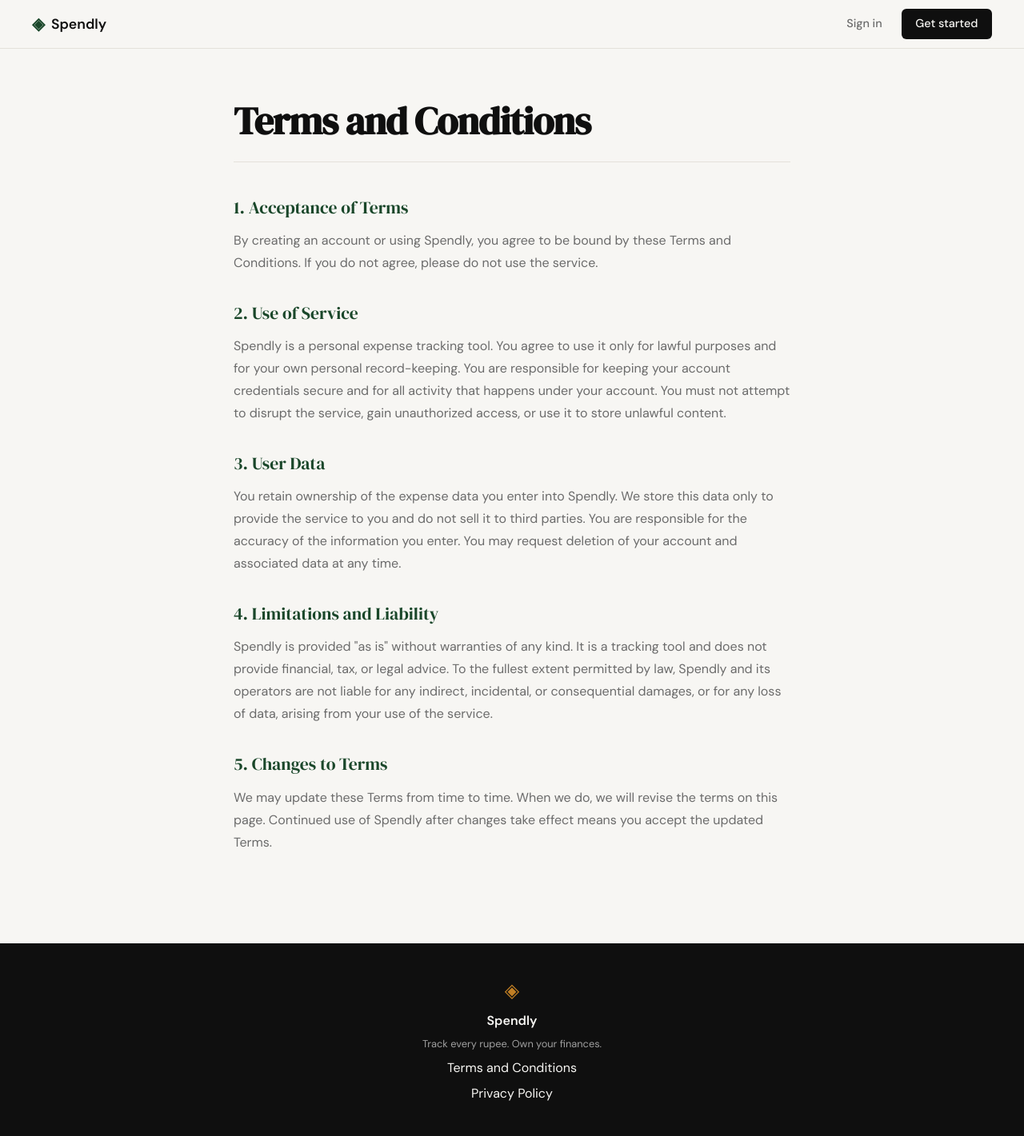
After one commit to Sandeeppasup/spendly, a Flask app: page /terms in a window 1280 px wide. The commit adds this page. Shown: the whole page at 80% size. Run offline with Flask 3, Linux system fonts and the light colour scheme.

Commit message:
landing: add terms and conditions page and route

```diff
--- a/app.py
+++ b/app.py
@@ -20,6 +20,11 @@ def register():
 @app.route("/login")
 def login():
     return render_template("login.html")
+
+
+@app.route("/terms")
+def terms():
+    return render_template("terms.html")
 
 
 # ------------------------------------------------------------------ #
--- a/static/css/style.css
+++ b/static/css/style.css
@@ -478,6 +478,43 @@ a { color: inherit; text-decoration: none; }
 .auth-switch a:hover { text-decoration: underline; }
 
 /* ------------------------------------------------------------------ */
+/* Legal pages (terms)                                                 */
+/* ------------------------------------------------------------------ */
+
+.legal {
+    max-width: 760px;
+    margin: 0 auto;
+    padding: 4rem 2rem 5rem;
+}
+
+.legal-title {
+    font-family: var(--font-display);
+    font-size: clamp(2rem, 4vw, 3rem);
+    line-height: 1.1;
+    letter-spacing: -0.02em;
+    color: var(--ink);
+    margin-bottom: 2.5rem;
+    padding-bottom: 1.5rem;
+    border-bottom: 1px solid var(--border);
+}
+
+.legal-section { margin-bottom: 2rem; }
+
+.legal-section h2 {
+    font-family: var(--font-display);
+    font-size: 1.35rem;
+    font-weight: 400;
+    color: var(--accent);
+    margin-bottom: 0.6rem;
+}
+
+.legal-section p {
+    font-size: 1rem;
+    color: var(--ink-muted);
+    line-height: 1.75;
+}
+
+/* ------------------------------------------------------------------ */
 /* Footer                                                              */
 /* ------------------------------------------------------------------ */
 
--- a/templates/base.html
+++ b/templates/base.html
@@ -34,7 +34,7 @@
             <span class="brand-icon">◈</span>
             <span class="footer-name">Spendly</span>
             <p class="footer-copy">Track every rupee. Own your finances.</p>
-            <a href="#">Terms and Conditions</a>
+            <a href="{{ url_for('terms') }}">Terms and Conditions</a>
             <a href="#">Privacy Policy</a>
         </div>
     </footer>
--- /dev/null
+++ b/templates/terms.html
@@ -0,0 +1,36 @@
+{% extends "base.html" %}
+
+{% block title %}Terms and Conditions — Spendly{% endblock %}
+
+{% block content %}
+
+<section class="legal">
+    <h1 class="legal-title">Terms and Conditions</h1>
+
+    <div class="legal-section">
+        <h2>1. Acceptance of Terms</h2>
+        <p>By creating an account or using Spendly, you agree to be bound by these Terms and Conditions. If you do not agree, please do not use the service.</p>
+    </div>
+
+    <div class="legal-section">
+        <h2>2. Use of Service</h2>
+        <p>Spendly is a personal expense tracking tool. You agree to use it only for lawful purposes and for your own personal record-keeping. You are responsible for keeping your account credentials secure and for all activity that happens under your account. You must not attempt to disrupt the service, gain unauthorized access, or use it to store unlawful content.</p>
+    </div>
+
+    <div class="legal-section">
+        <h2>3. User Data</h2>
+        <p>You retain ownership of the expense data you enter into Spendly. We store this data only to provide the service to you and do not sell it to third parties. You are responsible for the accuracy of the information you enter. You may request deletion of your account and associated data at any time.</p>
+    </div>
+
+    <div class="legal-section">
+        <h2>4. Limitations and Liability</h2>
+        <p>Spendly is provided "as is" without warranties of any kind. It is a tracking tool and does not provide financial, tax, or legal advice. To the fullest extent permitted by law, Spendly and its operators are not liable for any indirect, incidental, or consequential damages, or for any loss of data, arising from your use of the service.</p>
+    </div>
+
+    <div class="legal-section">
+        <h2>5. Changes to Terms</h2>
+        <p>We may update these Terms from time to time. When we do, we will revise the terms on this page. Continued use of Spendly after changes take effect means you accept the updated Terms.</p>
+    </div>
+</section>
+
+{% endblock %}
```
